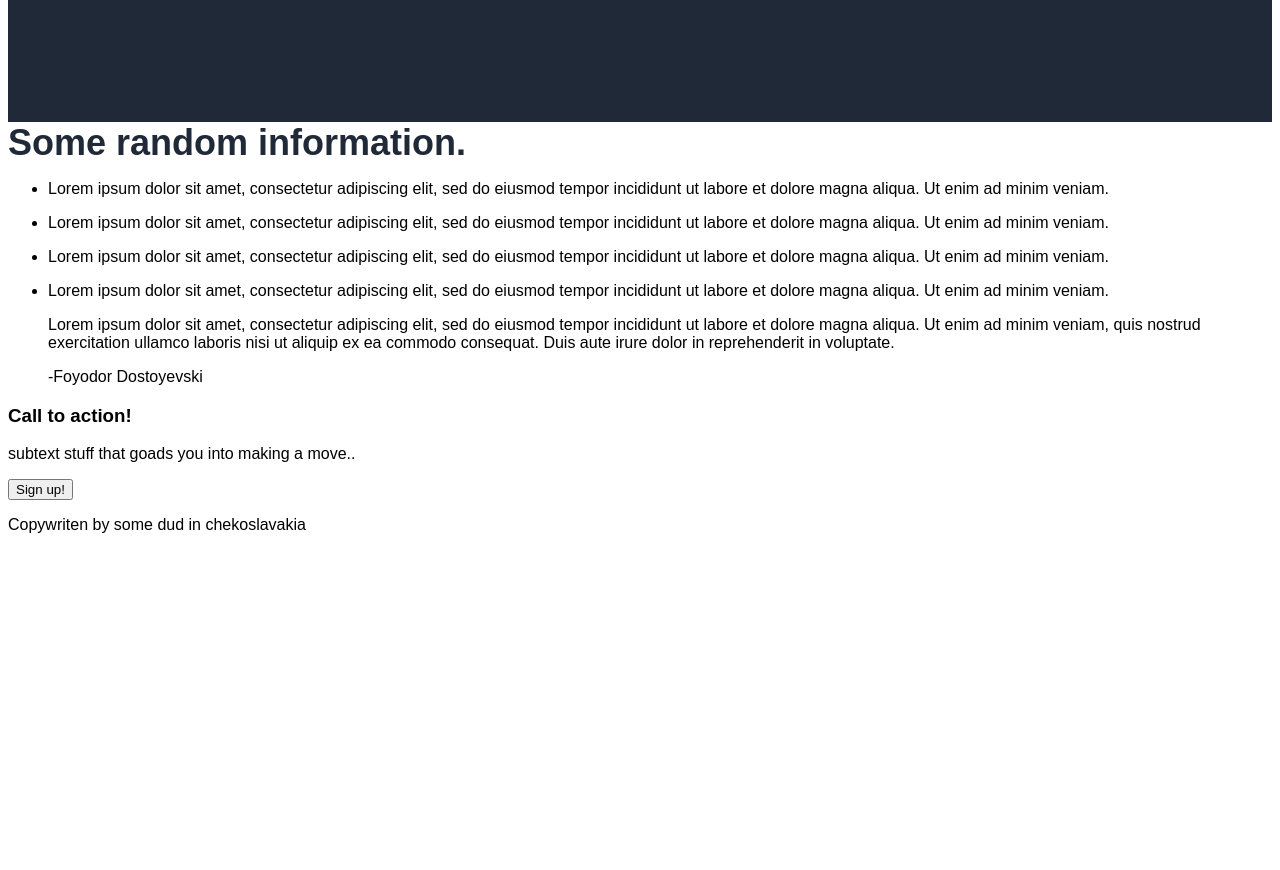
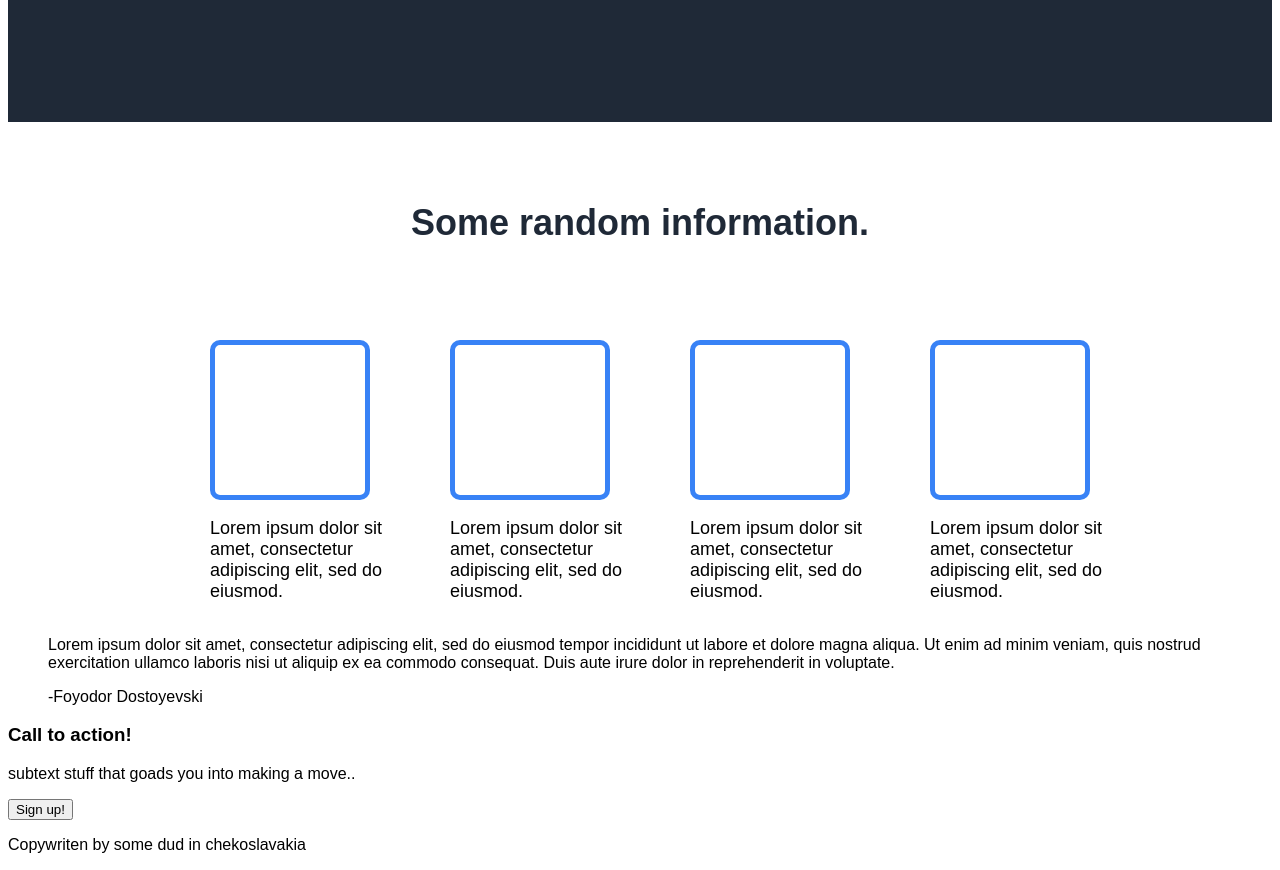
Before and after one commit to PunchyCoder/top-landingpage, a plain HTML site: page index.html in a window 1280 px wide. Shown: the part 580-1450 px from the top of the page. Before the commit the page ends 1130 px from the top, so only its background shows below. Drawn offline with Linux system fonts and the light colour scheme.

Commit message:
Fix css selectors; css components + util

```diff
--- a/index.html
+++ b/index.html
@@ -8,14 +8,15 @@
 </head>
 
 <body>
-	<header>
+
+	<header class="column">
 		<nav class="nav">
-			<div class="logo flex-container">
+			<div class="logo container">
 				<p><strong>Header Logo</strong></p>
 			</div>
 
-			<div class="nav-list">
-				<ul class="flex-list">
+			<div class="container list">
+				<ul class="container list">
 					<li><a href="#">Header Link 1</a></li>
 					<li><a href="#">Header Link 2</a></li>
 					<li><a href="#">Header Link 3</a></li>
@@ -24,40 +25,64 @@
 
 		</nav>
 
-		<div class="hero flex-container">
-			<div class="hero-text">
-				<p class="light-main-text">This Website is totes awesome!</p>
 
-				<p class="light-secondary-text">Lorem ipsum dolor sit amet, consectetur adipiscing elit, sed do eiusmod tempor incididunt ut labore et dolore magna aliqua. Ut enim ad minim veniam.</p>
+
+
+
+
+		<div class="container dark-bg">
+			<div class="push_left">
+				<p class="xl-text">This Website is totes awesome!</p>
+
+				<p class="sm-text off-white">Lorem ipsum dolor sit amet, consectetur adipiscing elit, sed do eiusmod tempor incididunt ut labore et dolore magna aliqua. Ut enim ad minim veniam.</p>
 
 				<button class="signup-btn">Sign up</button>
 			</div>
-			<div class="hero-img">
+			<div class="push_right">
 				<img src="https://placekitten.com/640/360" width="640" height="360">
 			</div>
 		</div>
 	</header>
+
+
+
+
+
+
+
+
 	<section>
-			<h2> Some random information. </h2>
-			<ul>
+		<div class="center container">
+			<h2 class="med-text dark-text"> Some random information. </h2>
+		</div>
+
+
+		<ul class="container list no-style spaced">
 			<li>
-					<p></p>
-					<p>Lorem ipsum dolor sit amet, consectetur adipiscing elit, sed do eiusmod tempor incididunt ut labore et dolore magna aliqua. Ut enim ad minim veniam.</p>
+				<p class="blue-frame "></p>
+				<p class="sm-text narrow">Lorem ipsum dolor sit amet, consectetur adipiscing elit, sed do eiusmod.</p>
 			</li>
 			<li>
-					<p></p>
-					<p>Lorem ipsum dolor sit amet, consectetur adipiscing elit, sed do eiusmod tempor incididunt ut labore et dolore magna aliqua. Ut enim ad minim veniam.</p>
+				<p class="blue-frame"></p>
+				<p class="sm-text narrow">Lorem ipsum dolor sit amet, consectetur adipiscing elit, sed do eiusmod.</p>
 			</li>
 			<li>
-					<p></p>
-					<p>Lorem ipsum dolor sit amet, consectetur adipiscing elit, sed do eiusmod tempor incididunt ut labore et dolore magna aliqua. Ut enim ad minim veniam.</p>
+				<p class="blue-frame"></p>
+				<p class="sm-text narrow">Lorem ipsum dolor sit amet, consectetur adipiscing elit, sed do eiusmod.</p>
 			</li>
 			<li>
-					<p></p>
-					<p>Lorem ipsum dolor sit amet, consectetur adipiscing elit, sed do eiusmod tempor incididunt ut labore et dolore magna aliqua. Ut enim ad minim veniam.</p>
+				<p class="blue-frame"></p>
+				<p class="sm-text narrow">Lorem ipsum dolor sit amet, consectetur adipiscing elit, sed do eiusmod.</p>
 			</li>
 		</ul>
 	</section>
+
+
+
+
+
+
+
 	<blockquote cite="Foyodor Dostoyevski">
 		<p>
 			Lorem ipsum dolor sit amet, consectetur adipiscing elit, sed do eiusmod tempor incididunt ut labore et dolore magna aliqua. Ut enim ad minim veniam, quis nostrud exercitation ullamco laboris nisi ut aliquip ex ea commodo consequat. Duis aute irure dolor in reprehenderit in voluptate.
--- a/style.css
+++ b/style.css
@@ -2,18 +2,17 @@
 	font-family: arial;
 }
 
-header {
+.column{
 	display: flex;
 	flex-direction: column;
 }
 
-.flex-container {
+.container {
 	display: flex;
 }
 
-.flex-list {
-	display: flex;
-	justify-content: space-between;
+.list {
+	justify-content: center;
 	align-content: center;
 }
 
@@ -53,21 +52,26 @@ header {
 	text-decoration: none;
 }
 
-.hero {
-	background-color: #1F2937;
-/*	width: auto;
-	height: 700px;*/
-}
-
-.hero .light-main-text {
-	color: #F9FAF8;
+.xl-text {
 	font-size: 48px;
 	font-weight: bolder;
 	margin: 0;
 }
 
-.hero .light-secondary-text {
+.light-bg {
+	color: #1F2937;
+}
+
+.dark-bg {
+	color: #F9FAF8;
+	background-color: #1F2937;
+}
+
+.sm-text {
 	font-size: 18px;
+}
+
+.off-white {
 	color: #E5E7EB;
 }
 
@@ -81,19 +85,51 @@ header {
 	padding: 15px;
 }
 
-h2	{
-	font-size: 36px;
-	font-weight: bolder;
-	color: #1F2937;
-	margin: auto 0;
-}
-
-.hero-text {
+.push_left {
 	margin: 10%;
 	margin-right: 0;
 }
 
-.hero-img {
+.push_right {
 	margin: 10%;
 	margin-left: 0;
 }
+
+/* -----Section 2------ */
+
+.med-text {
+	font-size: 36px;
+	font-weight: bolder;
+}
+
+/*.center {
+	margin: auto 0;
+}*/
+
+.dark-text {
+	color: #1F2937;
+}
+
+.center {
+	justify-content: center;
+	margin: 50px auto;
+}
+
+.no-style li {
+	list-style-type: none;
+}
+
+.blue-frame {
+	border: 5px solid #3882F6;
+	border-radius: 10px;
+	width: 150px;
+	height: 150px;
+}
+
+.narrow {
+	width: 180px;
+}
+
+.spaced li{
+	margin: auto 30px;
+}
```
Lines whose indentation alone changed are shown as unchanged.
